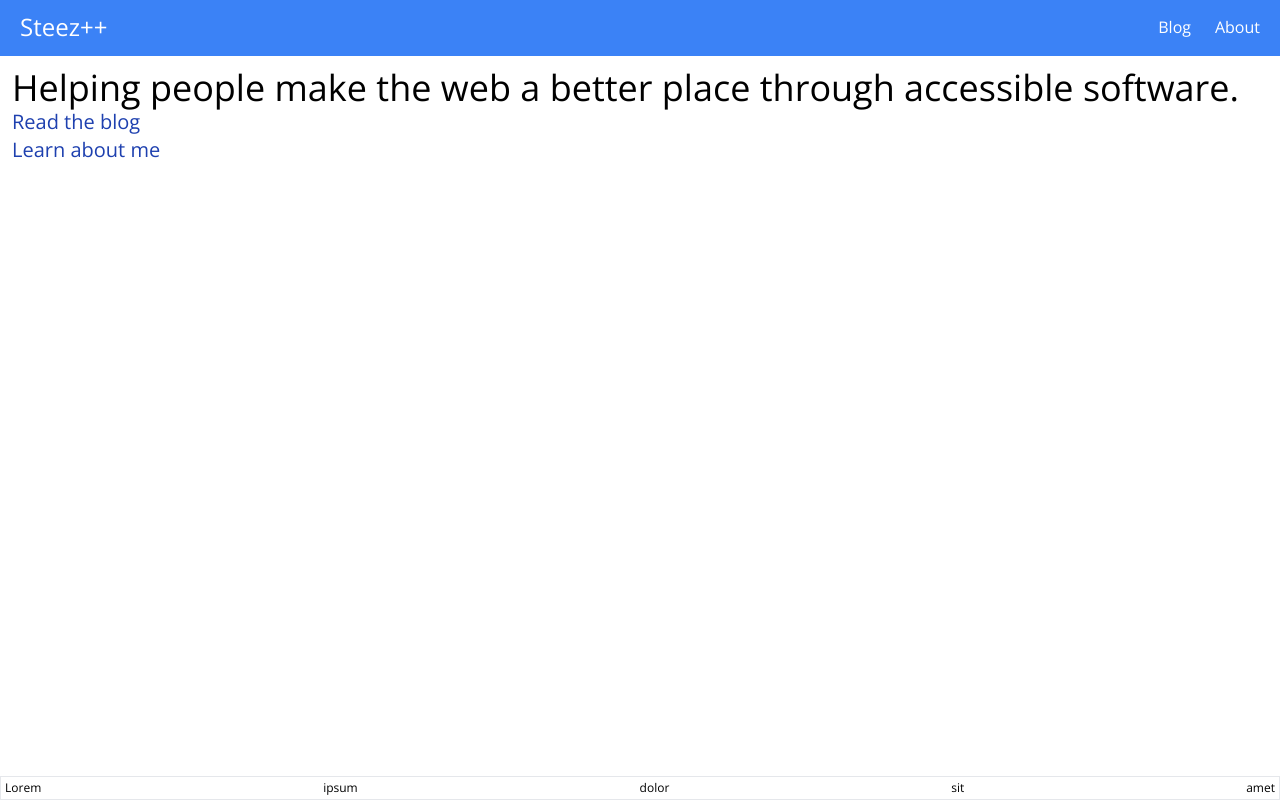
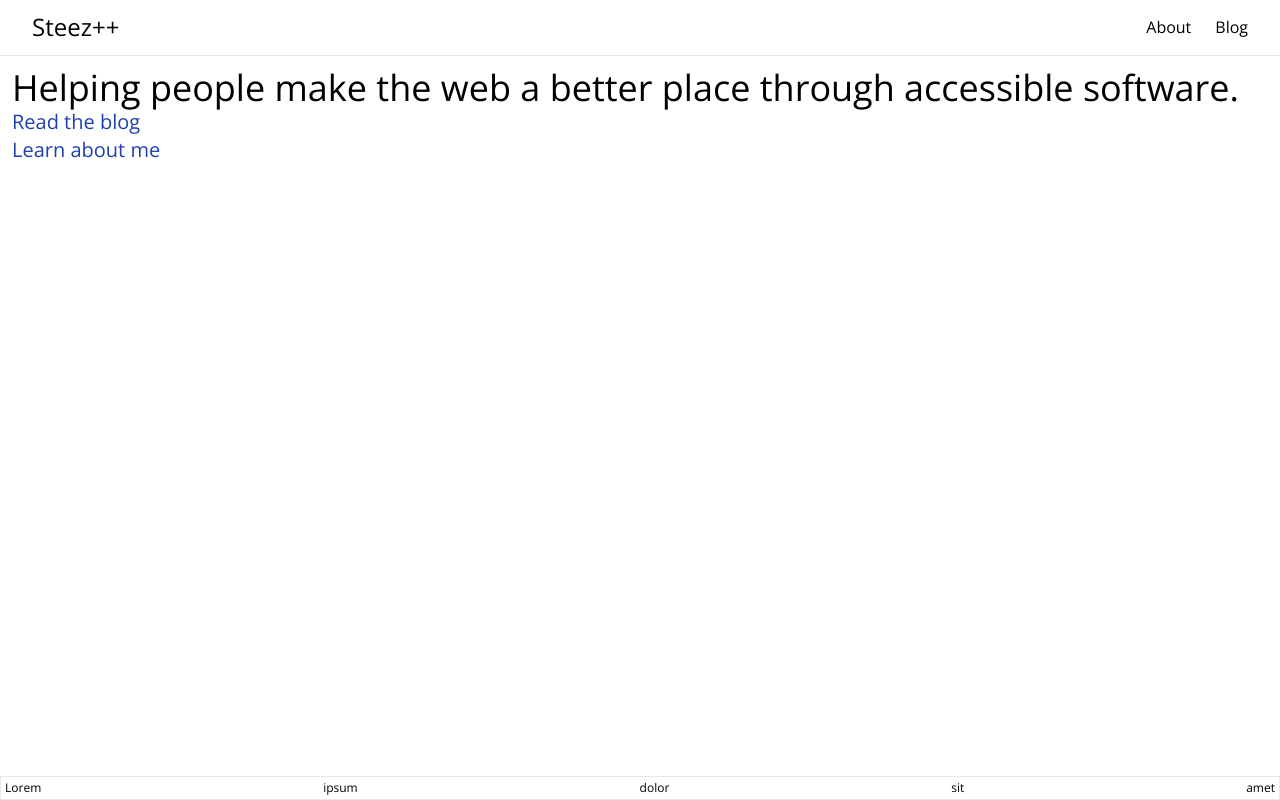
Before and after one commit to steezplusplus/Accessible-Web-Components, a Next.js app: page / in a window 1280 px wide. Built offline with nearby package versions, Linux system fonts and the light colour scheme.

Commit message:
feat: simple, professional navbar

```diff
--- a/app/_components/navbar/Navbar.tsx
+++ b/app/_components/navbar/Navbar.tsx
@@ -2,26 +2,26 @@ import Link from 'next/link';
 
 export function Navbar() {
   return (
-    <ul className="flex h-full items-center bg-blue-500 px-5">
+    <ul className="flex h-full items-center border-b border-solid bg-white px-8">
       <li>
-        <Link className="group text-white transition duration-300" href="/">
-          <h1 className="text-2xl text-white">
+        <Link className="group text-black transition duration-300" href="/">
+          <h1 className="text-2xl text-black">
             Steez++
-            <span className="block h-0.5 max-w-0 bg-white transition-all duration-700 group-hover:max-w-full" />
+            <span className="block h-0.5 max-w-0 bg-black transition-all duration-700 group-hover:max-w-full" />
           </h1>
         </Link>
       </li>
       <ul className="ml-auto flex items-center gap-x-6">
         <li>
-          <Link className="group text-white transition duration-300" href="/blog">
-            Blog
-            <span className="block h-0.5 max-w-0 bg-white transition-all duration-700 group-hover:max-w-full" />
+          <Link className="group text-black transition duration-300" href="/about">
+            About
+            <span className="block h-0.5 max-w-0 bg-black transition-all duration-700 group-hover:max-w-full" />
           </Link>
         </li>
         <li>
-          <Link className="group text-white transition duration-300" href="/about">
-            About
-            <span className="block h-0.5 max-w-0 bg-white transition-all duration-700 group-hover:max-w-full" />
+          <Link className="group text-black transition duration-300" href="/blog">
+            Blog
+            <span className="block h-0.5 max-w-0 bg-black transition-all duration-700 group-hover:max-w-full" />
           </Link>
         </li>
       </ul>
```
